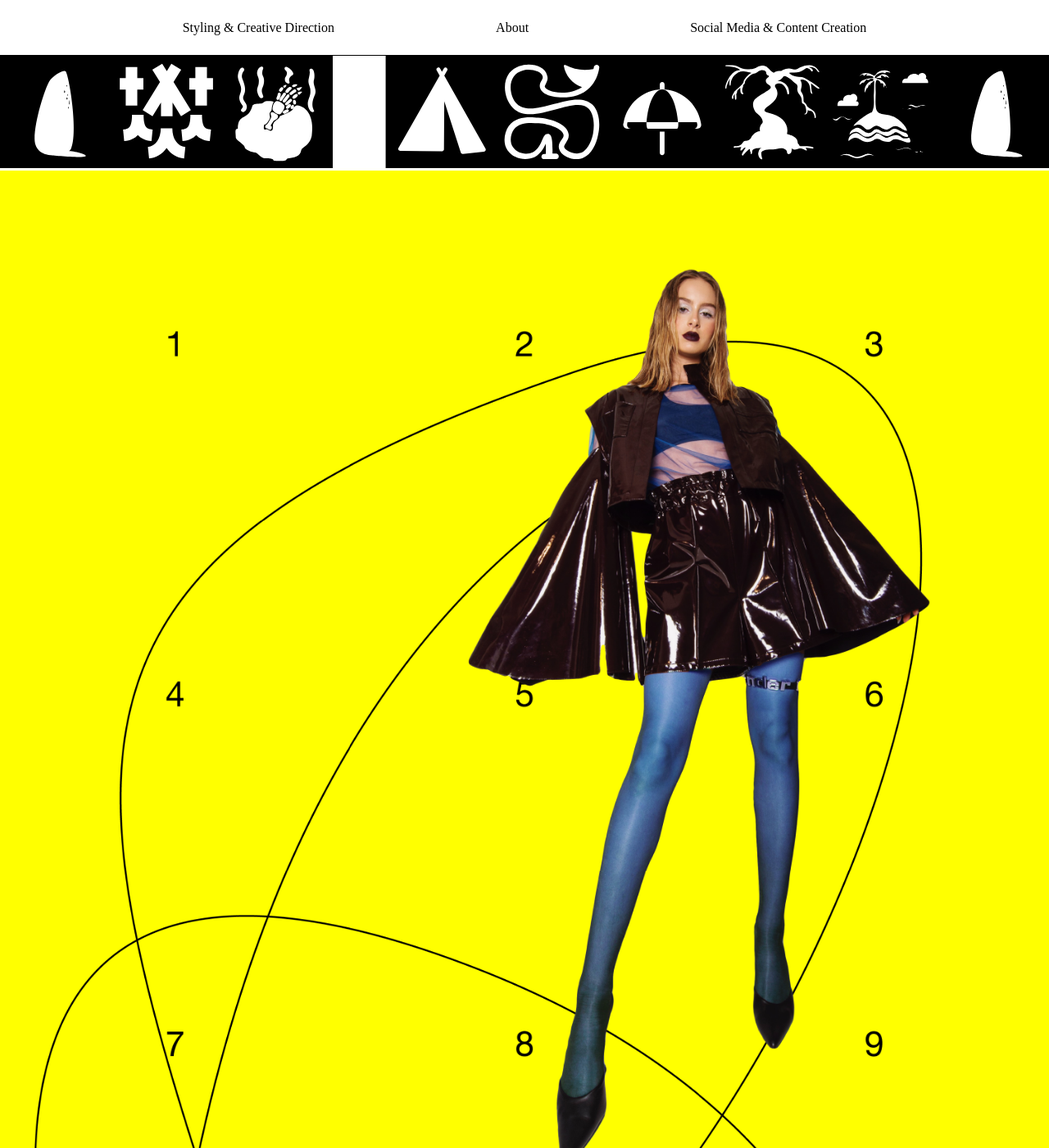
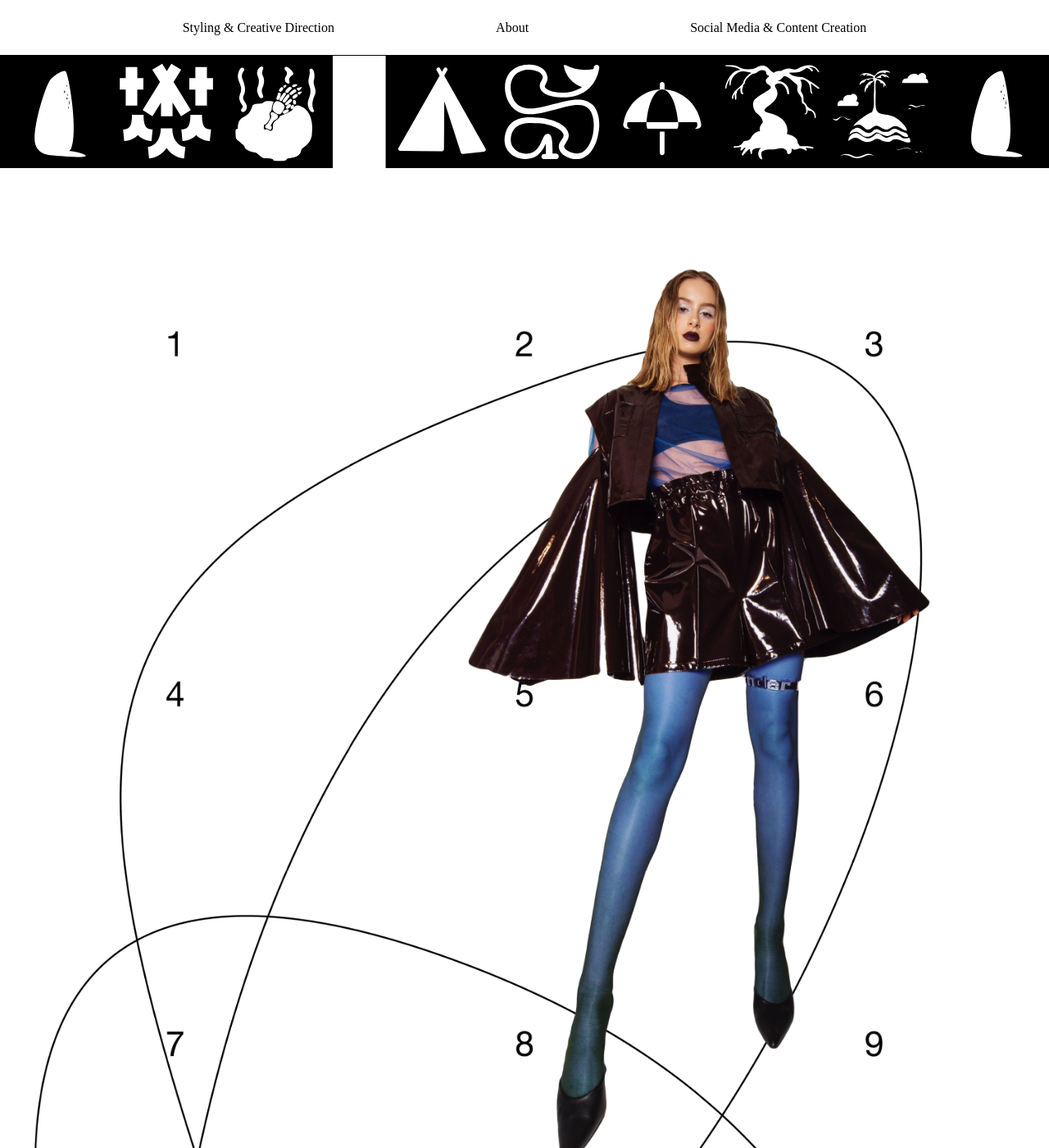
Before and after one commit to basharalidreesi/lab, a Jekyll site: the page built from index.md, in a window 1280 px wide and 1400 px high. Shown: the whole window at 82% size. Built offline with Jekyll 4.4.1, drawn with Linux system fonts in a browser that asks for light colours.

Commit message:
Update style.css

```diff
--- a/assets/css/style.css
+++ b/assets/css/style.css
@@ -84,10 +84,6 @@
 .mother_container {
 	display: flex;
 	flex-flow: column nowrap;
-	min-height: 100vh; /* debug */
-}
-.mother_container > * {
-	flex-shrink: 0;
 }
 .mother_container-navigation_container {
 	background-color: #fff;
@@ -98,13 +94,8 @@
 }
 .mother_container-content_container {
 	width: 100%;
-	/* height: 100%; */
-	/* max-height: 100%; */ /* debug */
+	height: 100%;
 	background-color: #fff;
-	flex-grow: 1;
-	/* flex: 1 1 100%; /* debug */
-	/* height: 200px; /* debug */
-	background-color: yellow; /* debug */
 }
 .mother_container-footer_container {
 	position: sticky;
@@ -266,13 +257,12 @@
 		list-style: none;
 		list-style-position: inside;
 		font-size: 0;
-		/* height:
-		/*	calc(
-		/*		100vh
-		/*		- (var(--universal_answer) * var(--universal_answer_multiplier) / 2 * 5) /* navigation height */
-		/*		- (var(--universal_answer) * var(--universal_answer_multiplier) / 2 * 5) /* header height */
-		/*	); */
-		height: 100%; /* debug */
+		height:
+			calc(
+				100vh
+				- (var(--universal_answer) * var(--universal_answer_multiplier) / 2 * 5) /* navigation height */
+				- (var(--universal_answer) * var(--universal_answer_multiplier) / 2 * 5) /* header height */
+			);
 	}
 	.look_cascade_wrapper-look_cascade_graphic_card {
 		height: 100%;
```
